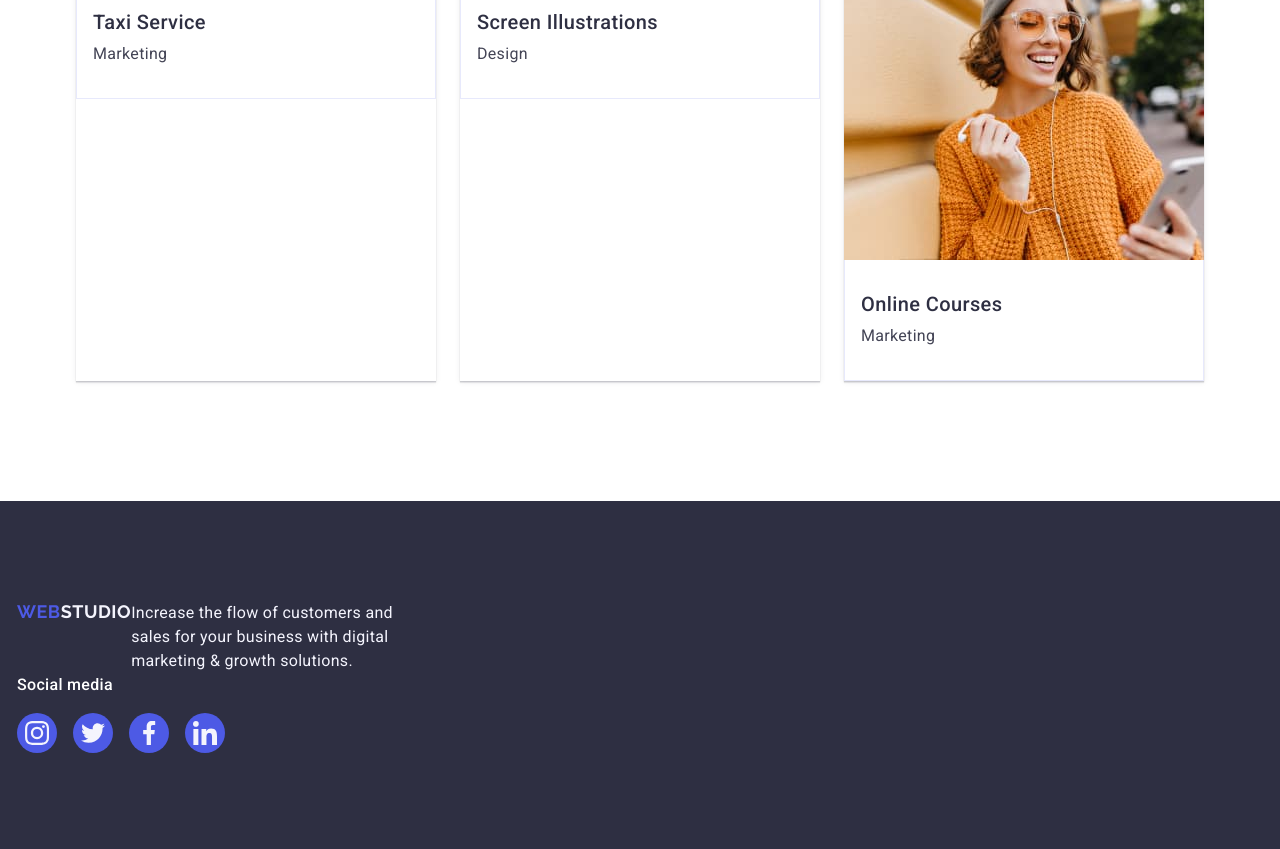
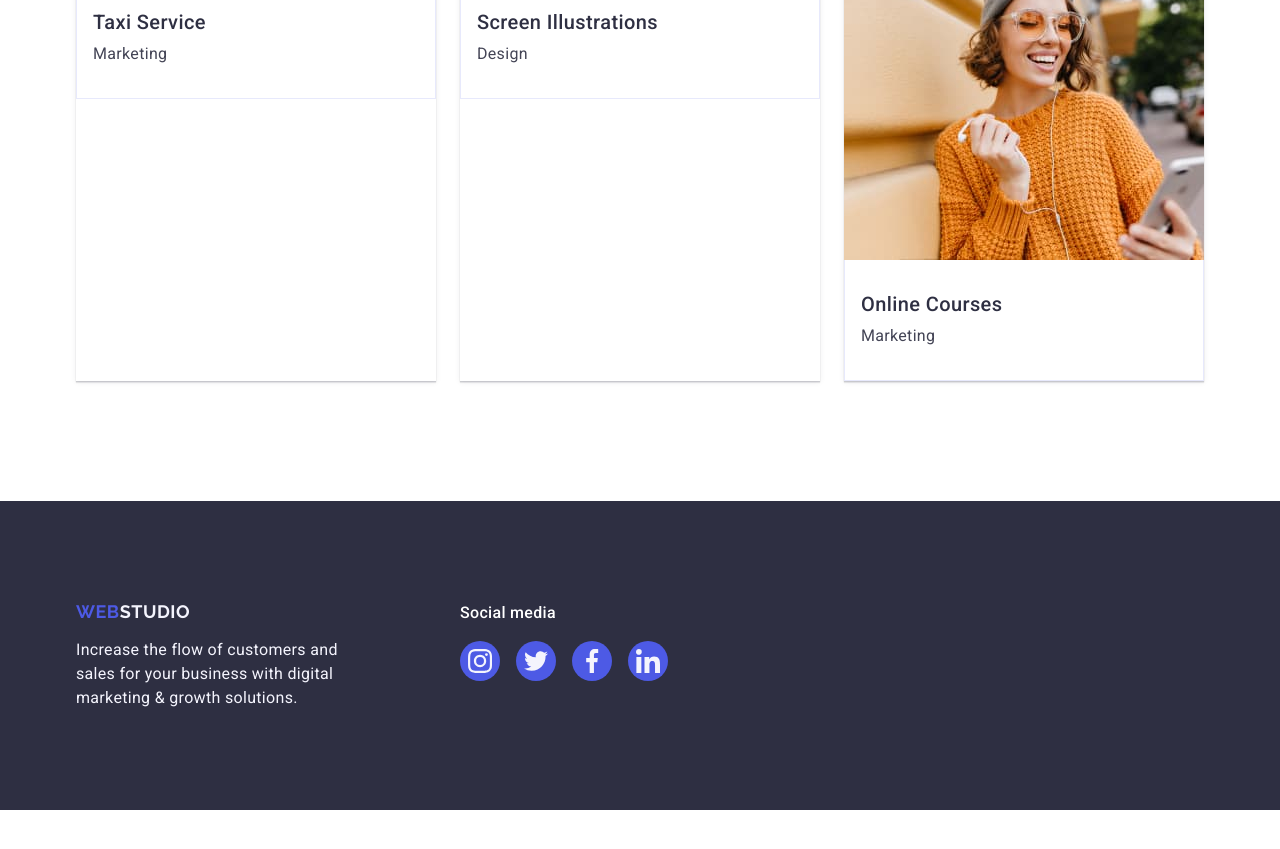
Before and after one commit to SerhiiBasok/goit-markup-hw-04, a plain HTML site: page index.html in a window 1280 px wide. Shown: the part 2675-3524 px from the top of the page. After the commit the page ends 3485 px from the top, so only its background shows below. Drawn offline with nearby package versions, Linux system fonts and the light colour scheme.

Commit message:
Update styles.css

```diff
--- a/css/styles.css
+++ b/css/styles.css
@@ -422,7 +422,8 @@ img {
   padding: 100px 0;
 }
 .footer-container {
-  margin-right: 120px;
+  display: flex;
+  align-items: baseline;
 }
 
 .footer-content {
@@ -447,8 +448,6 @@ img {
   gap: 16px;
 }
 .footer-container-only {
-  display: flex;
-  align-items: baseline;
   margin-right: 120px;
 }
 .footer-p {
```
